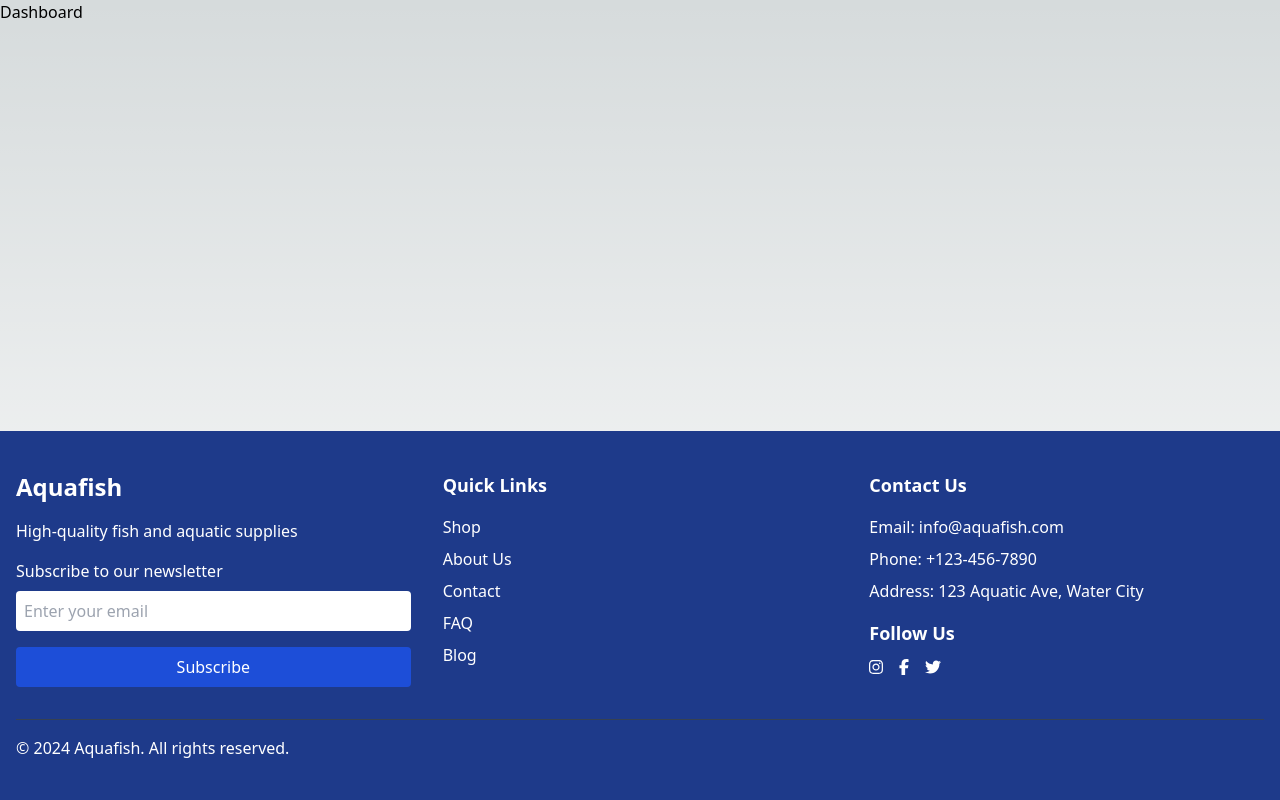
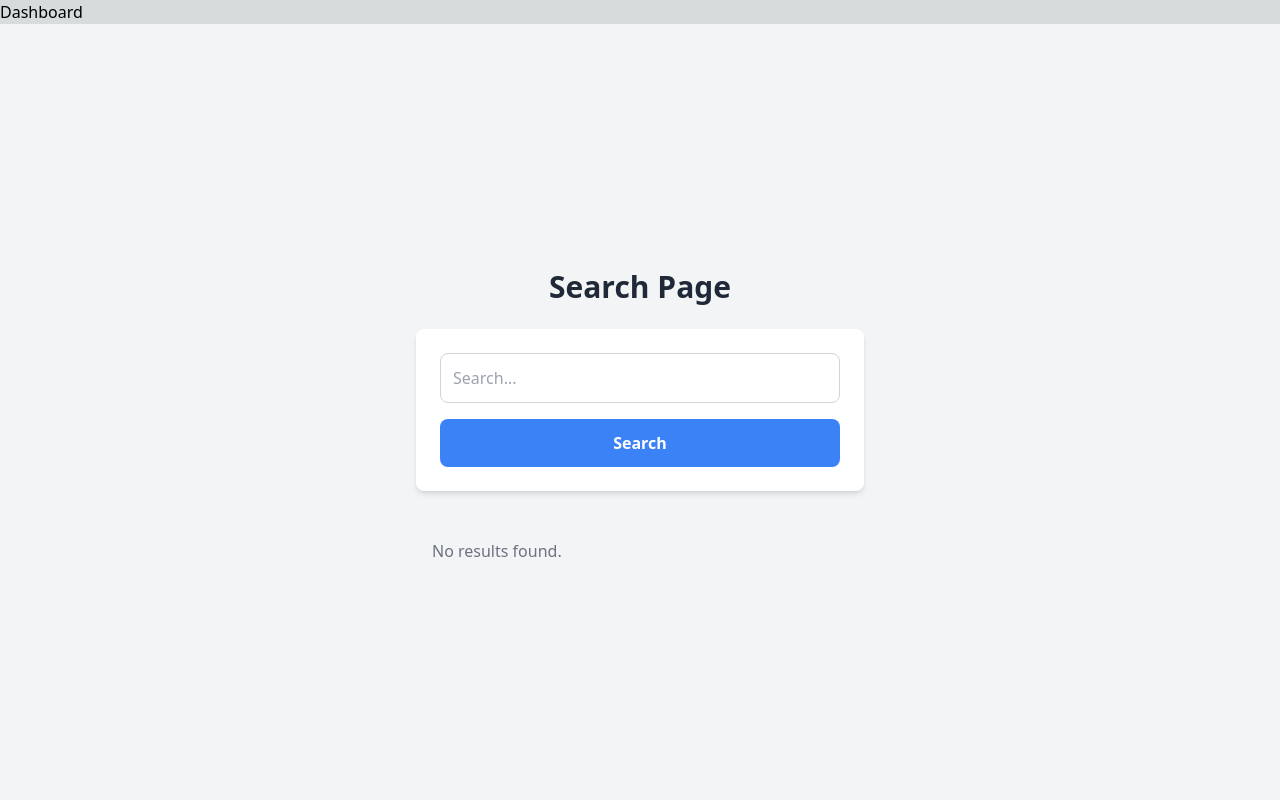
Before and after one commit to diikafirmansyah/FSSE-jan24_group-i_gfp_FE, a Next.js app in the folder gfp-app/: page /dashboard in a window 1280 px wide. Shown: the top 800 px of the page. Built offline with nearby package versions, Linux system fonts and the light colour scheme.

Commit message:
feat : add searchbar

```diff
--- /dev/null
+++ b/gfp-app/src/components/SearchBar.tsx
@@ -0,0 +1,56 @@
+// pages/search.tsx
+import { useState, FormEvent } from 'react';
+
+type Data = {
+  id: number;
+  name: string;
+};
+
+export default function SearchPage() {
+  const [query, setQuery] = useState<string>('');
+  const [results, setResults] = useState<Data[]>([]);
+  const [loading, setLoading] = useState<boolean>(false);
+
+  const handleSearch = async (e: FormEvent<HTMLFormElement>) => {
+    e.preventDefault();
+    setLoading(true);
+    const res = await fetch(`/api/search?q=${encodeURIComponent(query)}`);
+    const data: Data[] = await res.json();
+    setResults(data);
+    setLoading(false);
+  };
+
+  return (
+    <div className="flex flex-col items-center justify-center h-screen bg-gray-100 font-sans">
+      <h1 className="text-3xl font-bold text-gray-800 mb-6">Search Page</h1>
+      <form className="w-full max-w-md bg-white rounded-lg shadow-md p-6" onSubmit={handleSearch}>
+        <input
+          type="text"
+          value={query}
+          onChange={(e) => setQuery(e.target.value)}
+          placeholder="Search..."
+          className="w-full p-3 border border-gray-300 rounded-lg mb-4 text-gray-700"
+        />
+        <button
+          type="submit"
+          className={`w-full py-3 rounded-lg text-white font-semibold ${loading ? 'bg-blue-300' : 'bg-blue-500'} hover:bg-blue-600 transition-colors`}
+          disabled={loading}
+        >
+          {loading ? 'Searching...' : 'Search'}
+        </button>
+      </form>
+
+      <ul className="w-full max-w-md mt-8">
+        {results.length > 0 ? (
+          results.map(item => (
+            <li key={item.id} className="p-4 border-b border-gray-300 last:border-b-0 text-gray-700">
+              {item.name}
+            </li>
+          ))
+        ) : (
+          <li className="p-4 text-gray-500">No results found.</li>
+        )}
+      </ul>
+    </div>
+  );
+}
--- /dev/null
+++ b/gfp-app/src/pages/api/search.ts
@@ -0,0 +1,23 @@
+// pages/api/search.ts
+import type { NextApiRequest, NextApiResponse } from 'next';
+
+type Data = {
+  id: number;
+  name: string;
+};
+
+type SearchResponse = Data[];
+
+export default async function handler(req: NextApiRequest, res: NextApiResponse<SearchResponse>) {
+  const data: Data[] = [
+    { id: 1, name: 'Cupang' },
+    { id: 2, name: 'Louhan' },
+    { id: 3, name: 'Arwana' },
+    // Tambahkan lebih banyak data di sini
+  ];
+
+  const query = (req.query.q as string).toLowerCase();
+  const results = data.filter(item => item.name.toLowerCase().includes(query));
+
+  res.status(200).json(results);
+}
--- a/gfp-app/src/pages/dashboard/index.tsx
+++ b/gfp-app/src/pages/dashboard/index.tsx
@@ -1,6 +1,9 @@
+import SearchBar from "../../components/SearchBar";
 const Dashboard = () => {
     return (
-        <section>Dashboard</section>
+        <section>Dashboard
+            <SearchBar />
+        </section>
     );
 };
 
```
